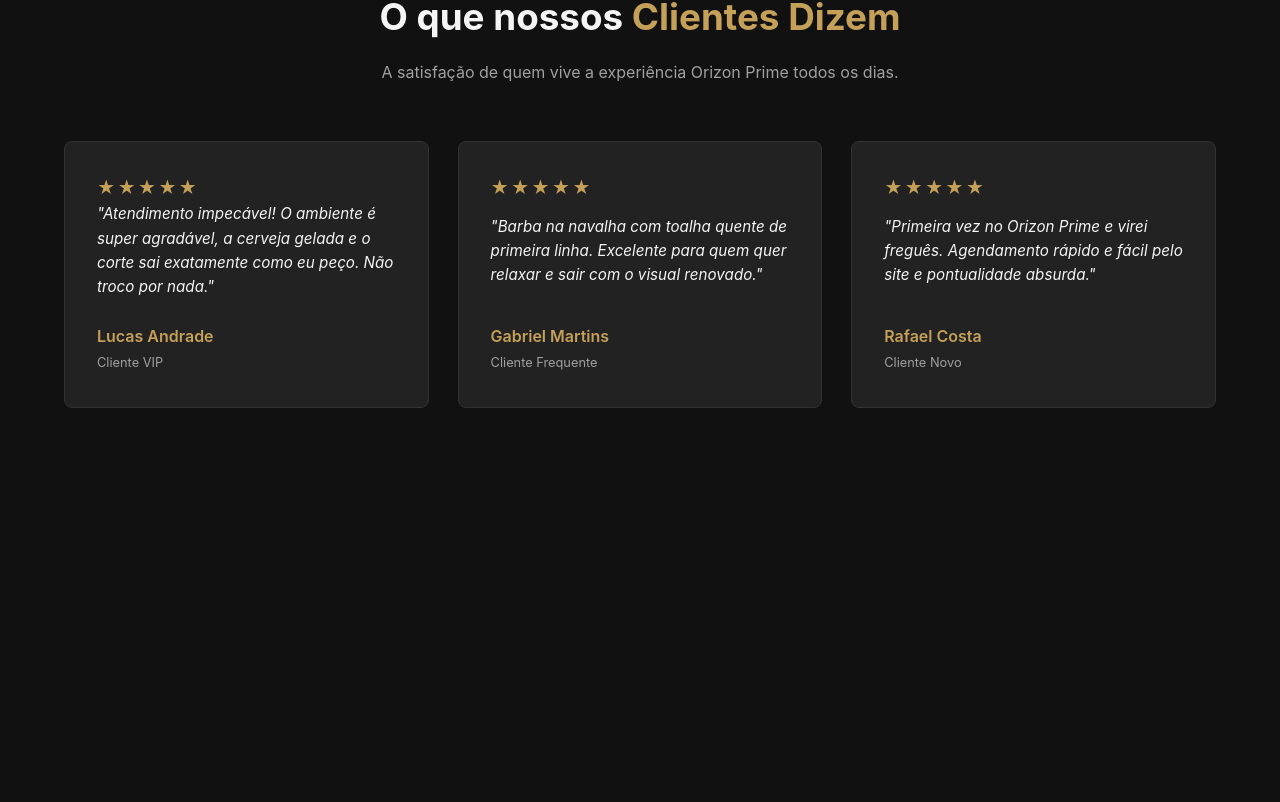
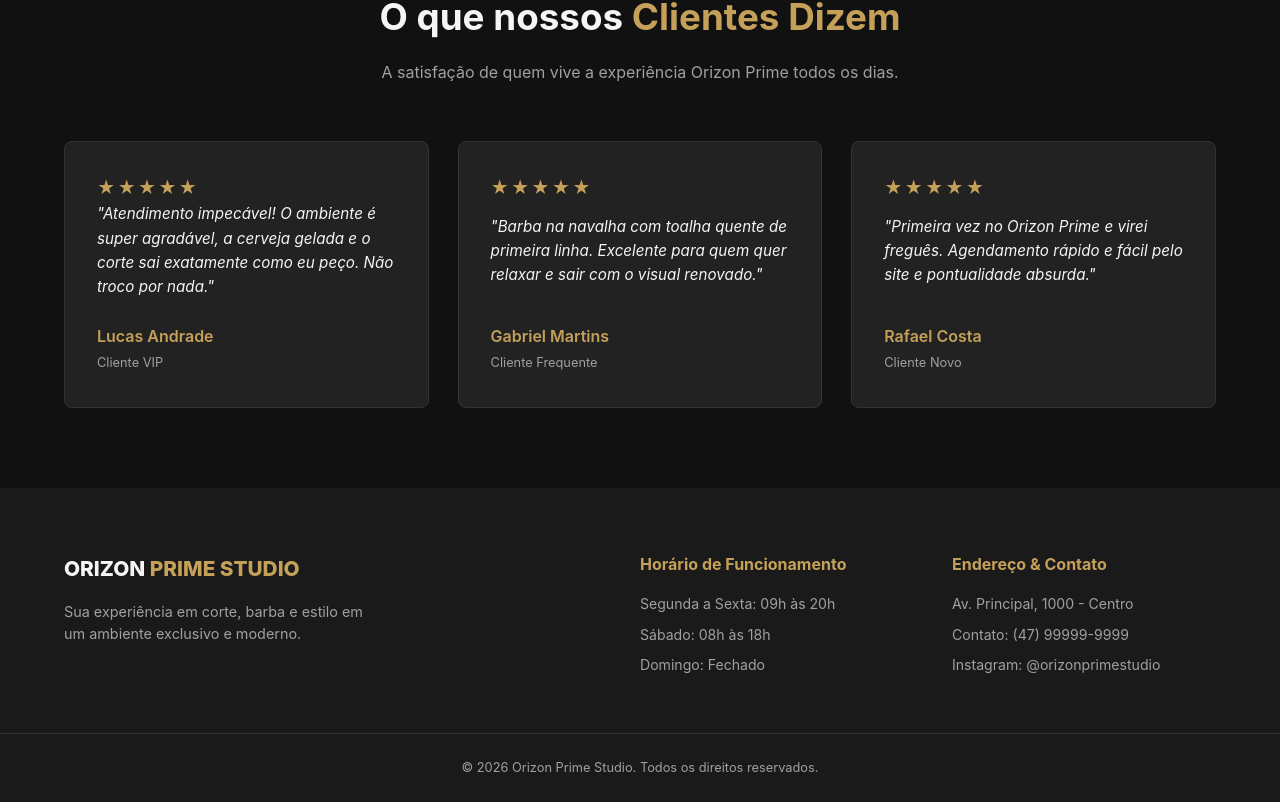
Before and after one commit to Bruno123-n/orizon-prime-studio-react, a React (Vite) app: page / in a window 1280 px wide. Shown: the part 2516-3318 px from the top of the page. Before the commit the page ends 3004 px from the top, so only its background shows below. Built offline with nearby package versions, Linux system fonts and the light colour scheme.

Commit message:
feat: adds a footer section with contact information and business hours

```diff
--- a/src/App.jsx
+++ b/src/App.jsx
@@ -3,6 +3,7 @@
 import { Services } from './components/Services/Services'
 import { Gallery } from './components/Gallery/Gallery'
 import { Testimonials } from './components/Testimonials/Testimonials'
+import { Footer } from './components/Footer/Footer'
 
 
 export function App() {
@@ -13,6 +14,7 @@
       <Services />
       <Gallery />
       <Testimonials />
+      <Footer />
     </div>
   )
 }
--- /dev/null
+++ b/src/components/Footer/Footer.css
@@ -0,0 +1,65 @@
+.footer {
+  width: 100%;
+  background-color: var(--bg-secondary);
+  padding-top: 4rem;
+}
+
+.footer-container {
+  max-width: 1200px;
+  margin: 0 auto;
+  padding: 0 1.5rem 3rem 1.5rem;
+  display: grid;
+  grid-template-columns: 2fr 1fr 1fr;
+  gap: 3rem;
+}
+
+.footer-logo {
+  font-size: 1.3rem;
+  font-weight: 800;
+  margin-bottom: 1rem;
+}
+
+.footer-logo span {
+  color: var(--accent-gold);
+
+}
+
+.footer-description {
+  color: var(--text-muted);
+  font-size: 0.9rem;
+  max-width: 320px;
+  line-height: 1.5;
+}
+
+.footer-info h4 {
+  color: var(--accent-gold);
+  font-size: 1rem;
+  margin-bottom: 1rem;
+}
+
+.footer-info p {
+  color: var(--text-muted);
+  font-size: 0.88rem;
+  margin-bottom: 0.5rem;
+}
+
+.footer-bottom {
+  border-top: 1px solid var(--border-color);
+  text-align: center;
+  padding: 1.5rem 0;
+  color: var(--text-muted);
+  font-size: 0.8rem;
+}
+
+@media (max-width: 768px) {
+
+    .footer-container {
+        grid-template-columns: 1fr;
+        gap: 2rem;
+        text-align: center;
+    }
+
+    .footer-description {
+        margin: 0 auto;
+    }
+}
--- /dev/null
+++ b/src/components/Footer/Footer.jsx
@@ -0,0 +1,36 @@
+import './Footer.css'
+
+export function Footer() {
+  return (
+    <footer className="footer" id="contato">
+      <div className="footer-container">
+        <div className="footer-brand">
+          <div className="footer-logo">
+            ORIZON <span>PRIME STUDIO</span>
+          </div>
+          <p className="footer-description">
+            Sua experiência em corte, barba e estilo em um ambiente exclusivo e moderno.
+          </p>
+        </div>
+
+        <div className="footer-info">
+          <h4>Horário de Funcionamento</h4>
+          <p>Segunda a Sexta: 09h às 20h</p>
+          <p>Sábado: 08h às 18h</p>
+          <p>Domingo: Fechado</p>
+        </div>
+
+        <div className="footer-info">
+          <h4>Endereço & Contato</h4>
+          <p>Av. Principal, 1000 - Centro</p>
+          <p>Contato: (47) 99999-9999</p>
+          <p>Instagram: @orizonprimestudio</p>
+        </div>
+      </div>
+
+      <div className="footer-bottom">
+        <p>&copy; 2026 Orizon Prime Studio. Todos os direitos reservados.</p>
+      </div>
+    </footer>
+  )
+}
```
